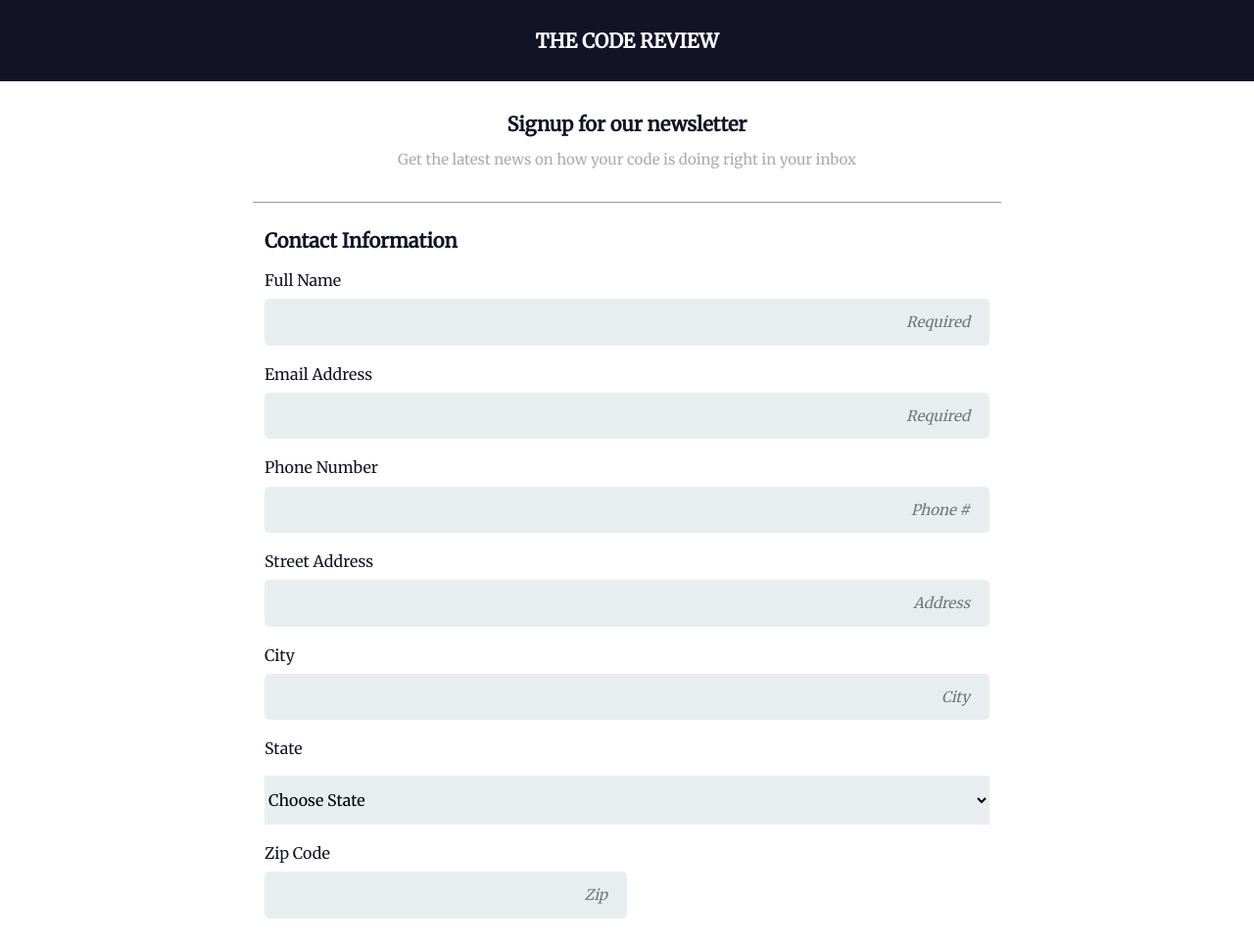
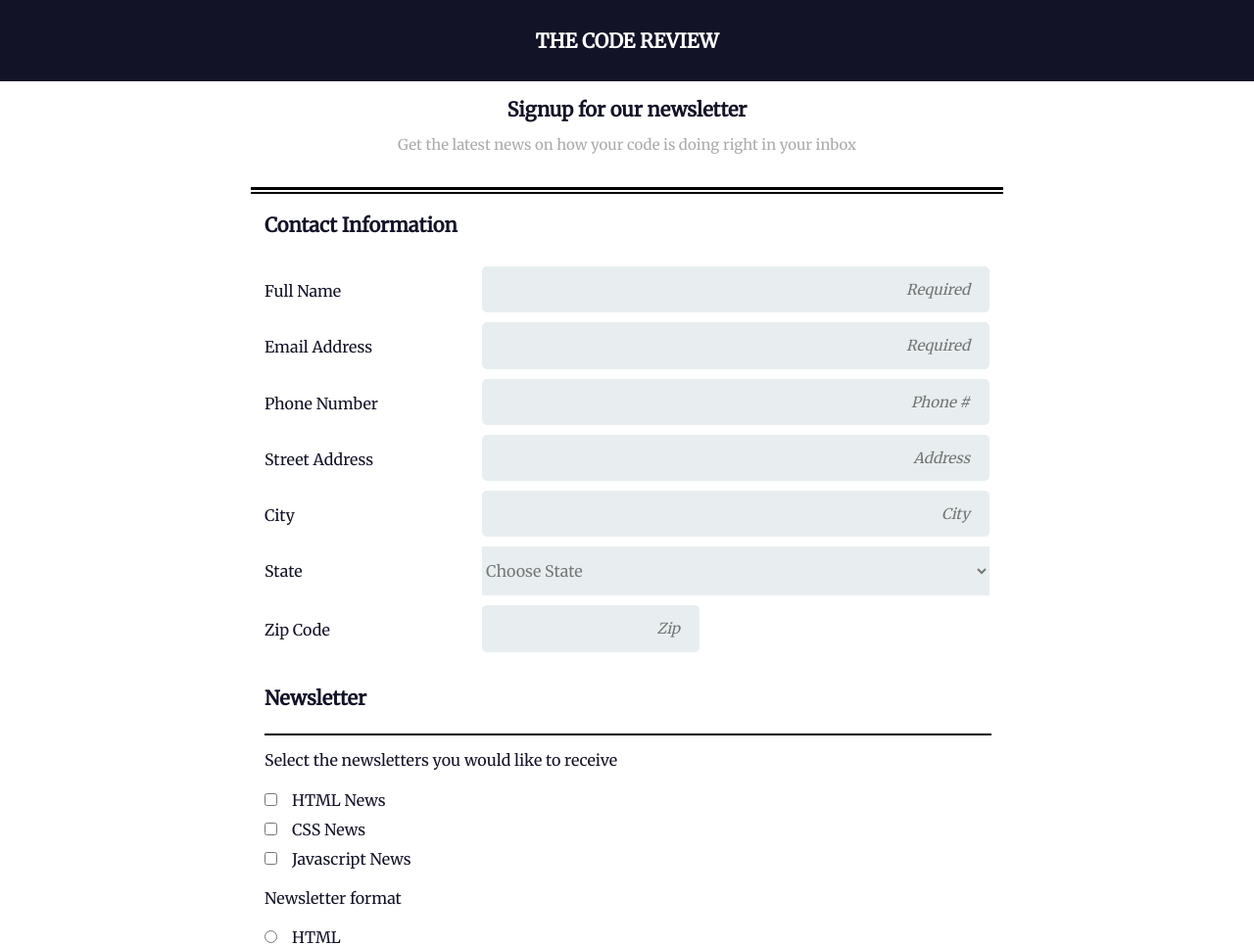
Before and after one commit to lmw0165/Project-3, a plain HTML site: page index.html in a window 1280 px wide. Shown: the top 966 px of the page at 98% size. Drawn offline with Linux system fonts and the light colour scheme.

Commit message:
project complete

```diff
--- a/css/styles.css
+++ b/css/styles.css
@@ -22,13 +22,33 @@ h1 {
 }
 h2 {
     font-size: 20px;
-    padding-top: 15px;
+    text-align: center;
+}
+.info {
+    padding: 20px;
+    padding-left: 0;
+    font-size: 20px;
+    font-weight: 900;
+}
+.line3 {
+    border: 1px solid black;
+    width: 100%;
+}
+.line1 {
+    border-top: 3px solid black;
+    border-left: 0;
+    border-right: 0;
+    padding: 1px;
+}
+.line2 {
+    border: 1px solid black;
+    border-left: 0;
+    border-right: 0;
+
 }
 
 fieldset {
-    border-left: 0;
-    border-right: 0;
-    border-bottom: 0;
+    border: 0;
 }
 
 textarea {
@@ -44,6 +64,9 @@ footer {
     padding: 10px;
 }
 
+.primary {
+    border-top: 0;
+}
 .primary input {
     width: 100%;
     font-size: 15px;
@@ -61,15 +84,18 @@ footer {
     height: 50px;
     width: 100%;
     border: none;
+    margin-bottom: 20px;
+    margin-top: 10px;
     background-color: #e8eeef;
+    color: rgb(120, 120, 120);
+}
+.primary label {
+    display: inline-block;
 }
 
 
 input[name="zip"] {
     width: 50%;
-}
-.zip {
-    padding-top: 20px;
 }
 .state {
     display: block;
@@ -91,6 +117,9 @@ input[name="zip"] {
     font-weight: 900;
 
 }
+#zip {
+    width: 50%;
+}
 
 .secondary label:not([for="topics"]) {
     padding: 15px;
@@ -106,7 +135,7 @@ input[type="submit"] {
     color: white;
     height: 60px;
     border-radius: 5px;
-    background-color: turquoise;
+    background-color: rgb(31, 163, 150);
 }
 .button {
     text-align: center;
@@ -120,14 +149,46 @@ input[type="submit"] {
     padding-right: 5px;
 
 }
-input:focus {
-    background-color: lightblue;
+select {
+    border: none;
+    outline: none;
 }
+input:focus,
+select:focus,
+textarea:focus {
+    border: 5px solid lightblue;
+    background-color: rgb(191, 209, 214);
+}
+
+/* Media Queries */
 
 @media (min-width: 768px) {
     .container {
         width: 60%;
         margin: 0 auto;
     }
+    #submit {
+        width: 95%;
+    }
+    #zip {
+        width: 30%;
+    }
+    .primary label {
+        float: left;
+        width: 30%;
+        text-align: left;
+        padding-right: 10px;
+        padding-top: 1em;
+        margin: 5px 0px 5px 0px;
+    }
+    .primary input,
+    .primary select {
+        width: 70%;
+        margin: 5px 0px 5px 0px;
+    }
+
+
+
+
 
 }
--- a/index.html
+++ b/index.html
@@ -15,31 +15,26 @@
             <p class="head-par">Get the latest news on how your code is doing right in your inbox</p>
         </header>
     <main class="container">
-        <hr>
+        <hr class="line1">
+        <hr class="line2">
         <form>
             <fieldset class="primary">
-                <div>
-                    <legend class="contact">Contact Information</legend>
-                    <label for="name">Full Name</label><br>
-                    <input type="text" id="name" name="full_name" placeholder="Required" required>
-                </div>
-                <div>
+                    <legend class="info">Contact Information</legend>
+                    <label for="name">Full Name</label>
+                    <input type="text" id="name" name="name" placeholder="Required" required>
+
                     <label for="email">Email Address</label><br>
                     <input type="email" id="email" name="email" placeholder="Required" required>
-                </div>
-                <div>
+
                     <label for="tel">Phone Number</label><br>
                     <input type="tel" id="tel" name="tel" placeholder="Phone #">
-                </div>
-                <div>
+
                     <label for="address">Street Address</label><br>
                     <input type="text" id="address" name="address" placeholder="Address">
-                </div>
-                <div>
+
                     <label for="city">City</label><br>
                     <input type="text" id="city" name="city" placeholder="City">
-                </div>
-                <div>
+
                     <label class="state" for="state_name">State</label><br>
                     <select id="state_name" name="states">
                         <option value="" disabled selected hidden>Choose State</option>
@@ -93,14 +88,13 @@
                         <option value="wisconsin">Wisconsin</option>
                         <option value="wyoming">Wyoming</option>
                     </select>
-                </div>
-                <div class="zip">
+
                     <label for="zip">Zip Code</label><br>
-                    <input type="text" id="zip" name="zip" placeholder="Zip">
-                </div>
+                    <input type="text" id="zip" name="zipcode" placeholder="Zip">
+
             </fieldset>
             <fieldset class="secondary">
-                <div>
+            <hr class="line3">
                 <legend class="news">Newsletter</legend>
                 <p>Select the newsletters you would like to receive</p>
                 <input type="checkbox" id="html" value="html" name="check"><label for="html">HTML News</label><br>
@@ -112,7 +106,7 @@
                 <br>
                 <label for="topics">Other topics you'd like to hear about</label>
                 <textarea id="topics" name="topics"></textarea>
-                </div>
+
             </fieldset>
             <div class="button">
                 <input type="submit" id="submit" value="Sign up" name="submit">
```
